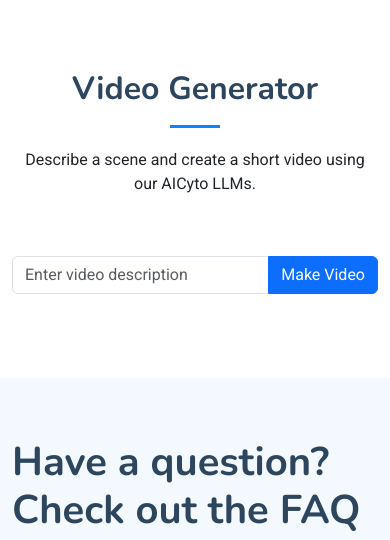
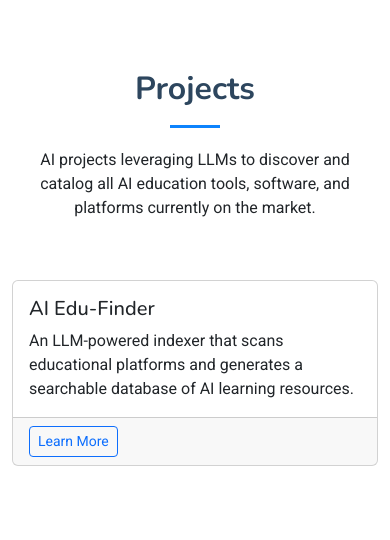
Before and after one commit to mpckkk/AICyto, a plain HTML site: page index.html in a window 390 px wide. Shown: the part 5682-6222 px from the top of the page. Drawn offline with nearby package versions, Linux system fonts and the light colour scheme.

Commit message:
Update index.html

```diff
--- a/index.html
+++ b/index.html
@@ -37,7 +37,7 @@
           <li><a href="#hero" class="active">Home</a></li>
           <li><a href="#about">About</a></li>
           <li><a href="#features">Features</a></li>
-          <li><a href="#projects" class="disabled-link" onclick="return false;">Project</a></li>
+          <li><a href="#projects">Projects</a></li>
           <style>
             .disabled-link {
               pointer-events: none;
@@ -332,6 +332,32 @@
         </div>
       </div>
     </section><!-- /Features Cards Section -->
+
+
+    <!-- Add this new section (e.g. after Features Cards) -->
+<section id="projects" class="projects section">
+  <div class="container" data-aos="fade-up">
+    <div class="section-title">
+      <h2>Projects</h2>
+      <p>AI projects leveraging LLMs to discover and catalog all AI education tools, software, and platforms currently on the market.</p>
+    </div>
+    <div class="row">
+      <!-- Example project card; repeat as needed -->
+      <div class="col-lg-4 col-md-6 mb-4" data-aos="fade-up" data-aos-delay="100">
+        <div class="card h-100">
+          <div class="card-body">
+            <h5 class="card-title">AI Edu-Finder</h5>
+            <p class="card-text">An LLM-powered indexer that scans educational platforms and generates a searchable database of AI learning resources.</p>
+          </div>
+          <div class="card-footer">
+            <a href="#" class="btn btn-sm btn-outline-primary">Learn More</a>
+          </div>
+        </div>
+      </div>
+      <!-- Add more cards for each project -->
+    </div>
+  </div>
+</section>
 
     <!-- Video Generator Section -->
     <section id="video-generator" class="section light-background">
```
